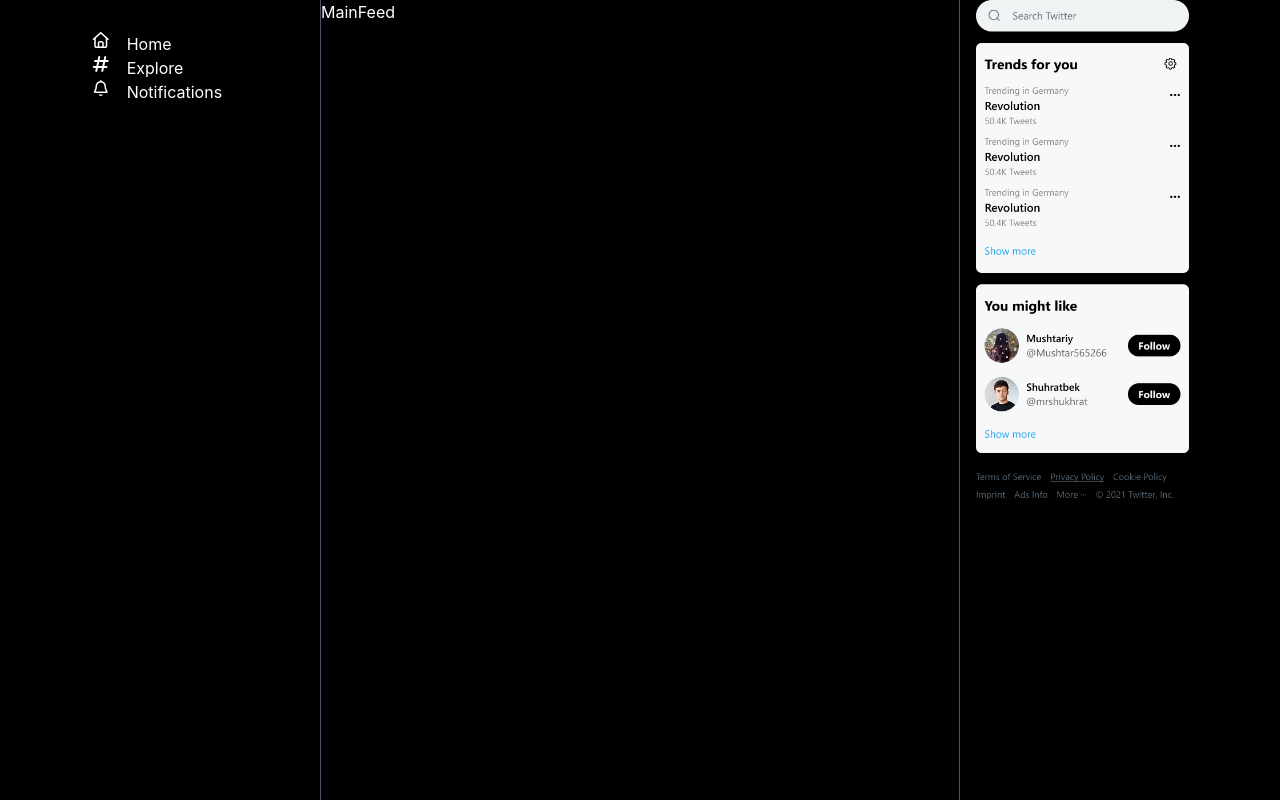
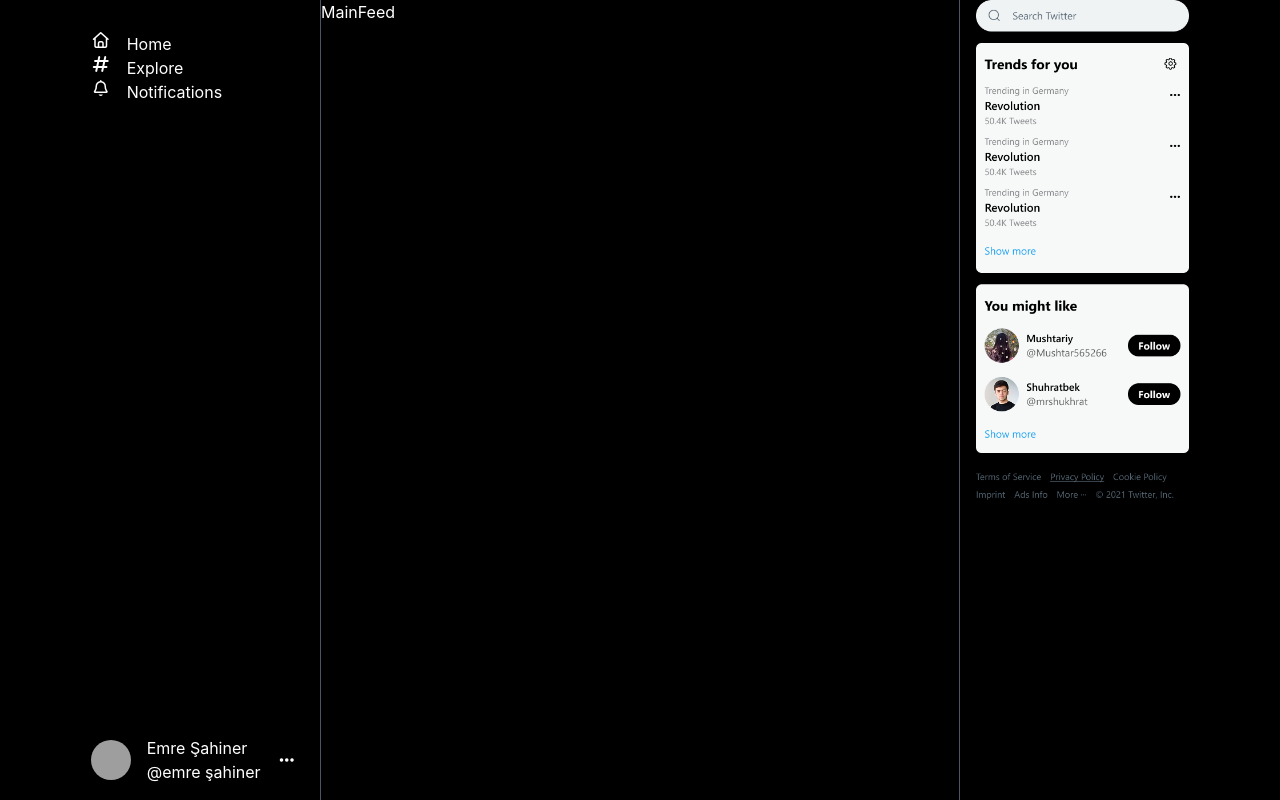
Before and after one commit to emrewitegitim-rgb/FSWEBP0126-Twitter, a React (Vite) app: page /login in a window 1280 px wide. Both pictures are taken after a click on the button "Log In". Built offline with nearby package versions, Linux system fonts and the light colour scheme; grey boxes are pictures that could not be loaded.

Commit message:
feat: add Auth Context

```diff
--- a/src/components/LeftSidebar.jsx
+++ b/src/components/LeftSidebar.jsx
@@ -1,5 +1,6 @@
 import { menu } from "../utils";
 import MenuItem from "./MenuItem";
+import User from "./User";
 
 function LeftSidebar() {
   return (
@@ -7,6 +8,7 @@
       {menu.map((item, index) => (
         <MenuItem key={index} item={item} />
       ))}
+      <User />
     </div>
   );
 }
--- a/src/components/LoginForm.jsx
+++ b/src/components/LoginForm.jsx
@@ -1,5 +1,7 @@
+import { useContext } from "react";
 import { useForm } from "react-hook-form";
-import { Link, useHistory } from "react-router-dom/cjs/react-router-dom.min";
+import { Link } from "react-router-dom/cjs/react-router-dom.min";
+import { AuthContext } from "../contexts/AuthContext";
 
 function LoginForm() {
   const {
@@ -15,12 +17,11 @@
     mode: "onChange",
   });
 
-  const history = useHistory();
+  const { logIn } = useContext(AuthContext);
 
   function submitHandler(data) {
-    console.log(data);
+    logIn(data);
     reset();
-    history.push("/home");
   }
 
   return (
--- /dev/null
+++ b/src/components/User.jsx
@@ -0,0 +1,19 @@
+import { useContext } from "react";
+import { AuthContext } from "../contexts/AuthContext";
+
+function User() {
+  const { user, logOut } = useContext(AuthContext);
+
+  return (
+    <div className="flex justify-between items-center gap-4 fixed bottom-4">
+      <img src="https://picsum.photos/200" className="rounded-full w-10" />
+      <div className="grow">
+        <p>{user.username}</p>
+        <p>@{user.username.toLowerCase()}</p>
+      </div>
+      <i className="fa-solid fa-ellipsis" onClick={() => logOut()}></i>
+    </div>
+  );
+}
+
+export default User;
--- /dev/null
+++ b/src/contexts/AuthContext.jsx
@@ -0,0 +1,28 @@
+import { createContext, useState } from "react";
+import { useHistory } from "react-router-dom/cjs/react-router-dom.min";
+
+export const AuthContext = createContext();
+
+export default function AuthContextProvider({ children }) {
+  const [user, setUser] = useState(null);
+
+  const history = useHistory();
+
+  function logIn(user) {
+    console.log("Login", user);
+    setUser(user);
+    history.push("/home");
+  }
+
+  function logOut() {
+    console.log("Logout");
+    setUser(null);
+    history.push("/login");
+  }
+
+  return (
+    <AuthContext.Provider value={{ user, logIn, logOut }}>
+      {children}
+    </AuthContext.Provider>
+  );
+}
--- a/src/main.jsx
+++ b/src/main.jsx
@@ -3,11 +3,14 @@
 import "./index.css";
 import App from "./App.jsx";
 import { BrowserRouter } from "react-router-dom/cjs/react-router-dom.min.js";
+import AuthContextProvider from "./contexts/AuthContext.jsx";
 
 createRoot(document.getElementById("root")).render(
   <StrictMode>
     <BrowserRouter>
-      <App />
+      <AuthContextProvider>
+        <App />
+      </AuthContextProvider>
     </BrowserRouter>
   </StrictMode>,
 );
```
